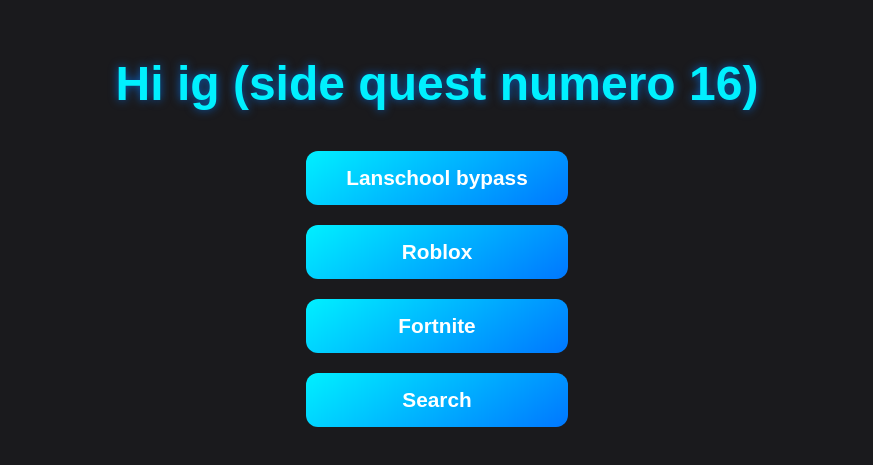
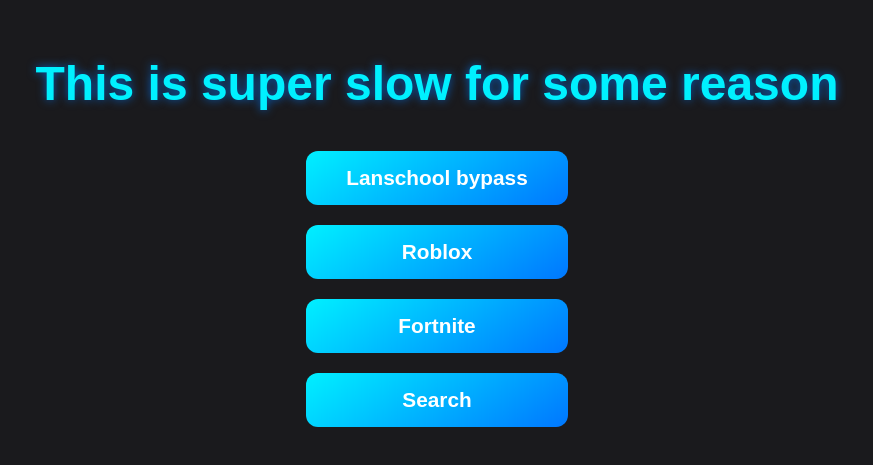
Before and after one commit to phexus23/ghost-route, a website: page public/index.html in a window 1280 px wide. Shown: the part 159-624 px from the top of the page, without its empty margins (203-1076 px from the left). Drawn offline with Linux system fonts and the light colour scheme.

Commit message:
Update index.html

```diff
--- a/public/index.html
+++ b/public/index.html
@@ -54,7 +54,7 @@
   </style>
 </head>
 <body>
-  <h1>Hi ig (side quest numero 16)</h1>
+  <h1>This is super slow for some reason</h1>
   <div class="links">
     <a href="#" onclick="silly(); return false;">Lanschool bypass</a>
     <a href="/robloc">Roblox</a>
```
